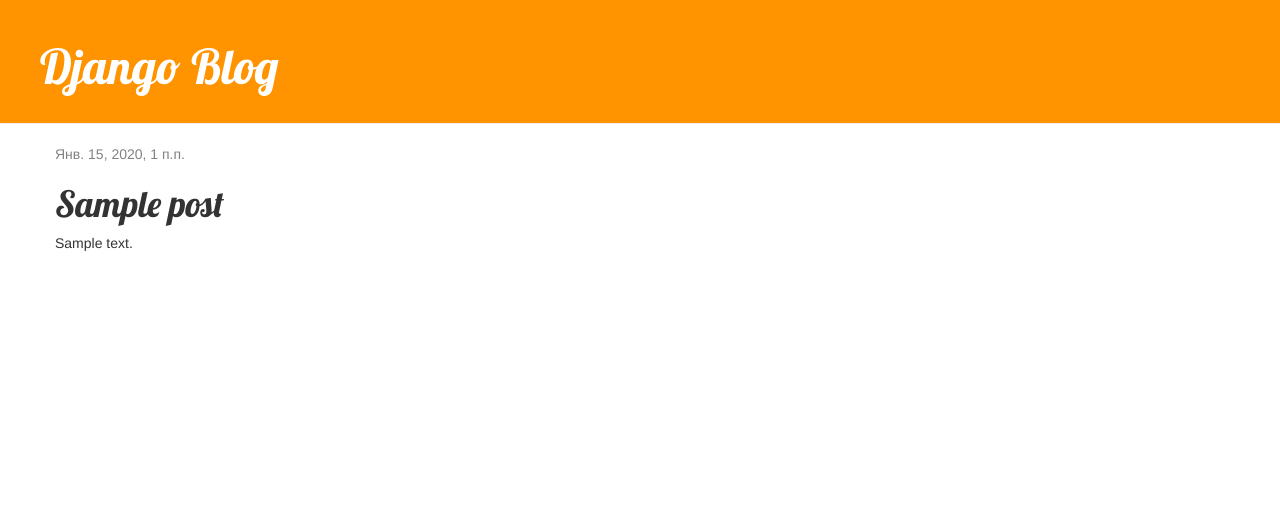
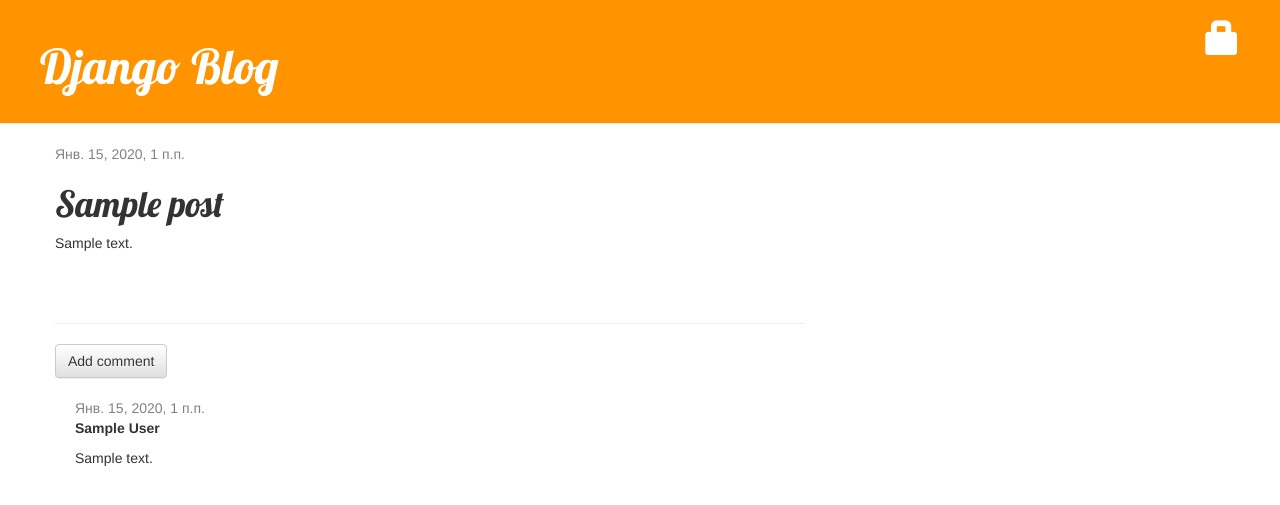
Before and after one commit to 0xBAD/my-first-blog, a Django app: page /post/1/ in a window 1280 px wide. Shown: the top 505 px of the page. Run offline with Django 3.2, Linux system fonts and the light colour scheme; tables that the repository leaves empty hold one stand-in row (values such as "Sample post"); some libraries are stand-ins or nearby versions.

Commit message:
added comments

```diff
--- a/blog/admin.py
+++ b/blog/admin.py
@@ -1,5 +1,6 @@
 from django.contrib import admin
-from .models import Post
+from .models import Post, Comment
 
 
 admin.site.register(Post)
+admin.site.register(Comment)
--- a/blog/models.py
+++ b/blog/models.py
@@ -16,3 +16,21 @@ class Post(models.Model):
 
     def __str__(self):
         return self.title
+
+    def approved_comments(self):
+        return self.comments.filter(approved_comment=True)
+
+
+class Comment(models.Model):
+    post = models.ForeignKey('blog.Post', on_delete=models.CASCADE, related_name='comments')
+    author = models.CharField(max_length=200)
+    text = models.TextField()
+    created_date = models.DateTimeField(default=timezone.now)
+    approved_comment = models.BooleanField(default=False)
+
+    def approve(self):
+        self.approved_comment = True
+        self.save()
+
+    def __str__(self):
+        return self.text
--- a/blog/static/css/blog.css
+++ b/blog/static/css/blog.css
@@ -44,3 +44,7 @@ h1, h2, h3, h4 {
 .post h1 a, .post h1 a:visited {
     color: #000000;
 }
+
+.comment {
+    margin: 20px 0px 20px 20px;
+}
--- a/blog/templates/blog/base.html
+++ b/blog/templates/blog/base.html
@@ -11,6 +11,9 @@
     <div class="page-header">
         {% if user.is_authenticated %}
             <a href="{% url 'post_new' %}" class="top-menu"><span class="glyphicon glyphicon-plus"></span></a>
+            <a href="{% url 'post_draft_list' %}" class="top-menu"><span class="glyphicon glyphicon-edit"></span></a>
+        {% else %}
+            <a href="{% url 'login' %}" class="top-menu"><span class="glyphicon glyphicon-lock"></span></a>
         {% endif %}
         <h1><a href="/">Django Blog</a></h1>
 
--- a/blog/templates/blog/post_detail.html
+++ b/blog/templates/blog/post_detail.html
@@ -6,11 +6,33 @@
             <div class="date">
                 {{ post.published_date }}
             </div>
+        {% else %}
+            <a class="btn btn-default" href="{% url 'post_publish' pk=post.pk %}">Publish</a>
         {% endif %}
         {% if user.is_authenticated %}
-             <a class="btn btn-default" href="{% url 'post_edit' pk=post.pk %}"><span class="glyphicon glyphicon-pencil"></span></a>
+            <a class="btn btn-default" href="{% url 'post_edit' pk=post.pk %}"><span class="glyphicon glyphicon-pencil"></span></a>
+            <a class="btn btn-default" href="{% url 'post_remove' pk=post.pk %}"><span class="glyphicon glyphicon-remove"></span></a>
         {% endif %}
         <h1>{{ post.title }}</h1>
         <p>{{ post.text|linebreaksbr }}</p>
     </div>
+    <hr>
+    <a class="btn btn-default" href="{% url 'add_comment_to_post' pk=post.pk %}">Add comment</a>
+    {% for comment in post.comments.all %}
+    {% if user.is_authenticated or comment.approved_comment %}
+        <div class="comment">
+            <div class="date">
+                {{ comment.created_date }}
+                {% if not comment.approved_comment %}
+                    <a class="btn btn-default" href="{% url 'comment_remove' pk=comment.pk %}"><span class="glyphicon glyphicon-remove"></span></a>
+                    <a class="btn btn-default" href="{% url 'comment_approve' pk=comment.pk %}"><span class="glyphicon glyphicon-ok"></span></a>
+                {% endif %}
+            </div>
+            <strong>{{ comment.author }}</strong>
+            <p>{{ comment.text|linebreaks }}</p>
+        </div>
+        {% endif %}
+    {% empty %}
+        <p>No comments here yet :(</p>
+    {% endfor %}
 {% endblock %}
--- a/blog/templates/blog/post_list.html
+++ b/blog/templates/blog/post_list.html
@@ -7,6 +7,7 @@
             </div>
             <h1><a href="{% url 'post_detail' pk=post.pk %}">{{ post.title }}</a></h1>
             <p>{{ post.text|linebreaksbr }}</p>
+            <a href="{% url 'post_detail' pk=post.pk %}">Comments: {{ post.approved_comments.count }}</a>
         </div>
     {% endfor %}
 {% endblock %}
--- a/blog/urls.py
+++ b/blog/urls.py
@@ -6,4 +6,10 @@ urlpatterns = [
     path('post/<int:pk>/', views.post_detail, name='post_detail'),
     path('post/new/', views.post_new, name='post_new'),
     path('post/<int:pk>/edit/', views.post_edit, name='post_edit'),
+    path('drafts/', views.post_draft_list, name='post_draft_list'),
+    path('post/<pk>/publish/', views.post_publish, name='post_publish'),
+    path('post/<pk>/remove/', views.post_remove, name='post_remove'),
+    path('post/<int:pk>/comment/', views.add_comment_to_post, name='add_comment_to_post'),
+    path('comment/<int:pk>/approve/', views.comment_approve, name='comment_approve'),
+    path('comment/<int:pk>/remove/', views.comment_remove, name='comment_remove'),
 ]
--- a/blog/views.py
+++ b/blog/views.py
@@ -1,8 +1,9 @@
 from django.shortcuts import render, get_object_or_404
 from django.utils import timezone
-from .models import Post
-from .forms import PostForm
+from .models import Post, Comment
+from .forms import PostForm, CommentForm
 from django.shortcuts import redirect
+from django.contrib.auth.decorators import login_required
 
 
 def post_list(request):
@@ -15,13 +16,13 @@ def post_detail(request, pk):
     return render(request, 'blog/post_detail.html', {'post': post})
 
 
+@login_required
 def post_new(request):
     if request.method == "POST":
         form = PostForm(request.POST)
         if form.is_valid():
             post = form.save(commit=False)
             post.author = request.user
-            post.published_date = timezone.now()
             post.save()
             return redirect('post_detail', pk=post.pk)
     else:
@@ -29,6 +30,7 @@ def post_new(request):
     return render(request, 'blog/post_edit.html', {'form': form})
 
 
+@login_required
 def post_edit(request, pk):
     post = get_object_or_404(Post, pk=pk)
     if request.method == "POST":
@@ -36,9 +38,56 @@ def post_edit(request, pk):
         if form.is_valid():
             post = form.save(commit=False)
             post.author = request.user
-            post.published_date = timezone.now()
             post.save()
             return redirect('post_detail', pk=post.pk)
     else:
         form = PostForm(instance=post)
     return render(request, 'blog/post_edit.html', {'form': form})
+
+
+@login_required
+def post_draft_list(request):
+    posts = Post.objects.filter(published_date__isnull=True).order_by('created_date')
+    return render(request, 'blog/post_draft_list.html', {'posts': posts})
+
+
+@login_required
+def post_publish(request, pk):
+    post = get_object_or_404(Post, pk=pk)
+    post.publish()
+    return redirect('post_detail', pk=pk)
+
+
+@login_required
+def post_remove(request, pk):
+    post = get_object_or_404(Post, pk=pk)
+    post.delete()
+    return redirect('post_list')
+
+
+def add_comment_to_post(request, pk):
+    post = get_object_or_404(Post, pk=pk)
+    if request.method == "POST":
+        form = CommentForm(request.POST)
+        if form.is_valid():
+            comment = form.save(commit=False)
+            comment.post = post
+            comment.save()
+            return redirect('post_detail', pk=post.pk)
+    else:
+        form = CommentForm()
+    return render(request, 'blog/add_comment_to_post.html', {'form': form})
+
+
+@login_required
+def comment_approve(request, pk):
+    comment = get_object_or_404(Comment, pk=pk)
+    comment.approve()
+    return redirect('post_detail', pk=comment.post.pk)
+
+
+@login_required
+def comment_remove(request, pk):
+    comment = get_object_or_404(Comment, pk=pk)
+    comment.delete()
+    return redirect('post_detail', pk=comment.post.pk)
--- a/mysite/urls.py
+++ b/mysite/urls.py
@@ -17,7 +17,10 @@ from django.contrib import admin
 from django.urls import path
 from django.conf.urls import include
 
+from django.contrib.auth import views
+
 urlpatterns = [
     path('admin/', admin.site.urls),
     path('', include('blog.urls')),
+    path('accounts/login/', views.LoginView.as_view(), name='login'),
 ]
```
Also changed, not shown: blog/forms.py (+7 -1 lines), blog/templates/blog/add_comment_to_post.html (added, +9 -0 lines), blog/templates/blog/post_draft_list.html (added, +11 -0 lines), blog/templates/registration/login.html (added, +24 -0 lines), mysite/settings.py (+2 -6 lines), blog/migrations/0002_comment.py (added).
